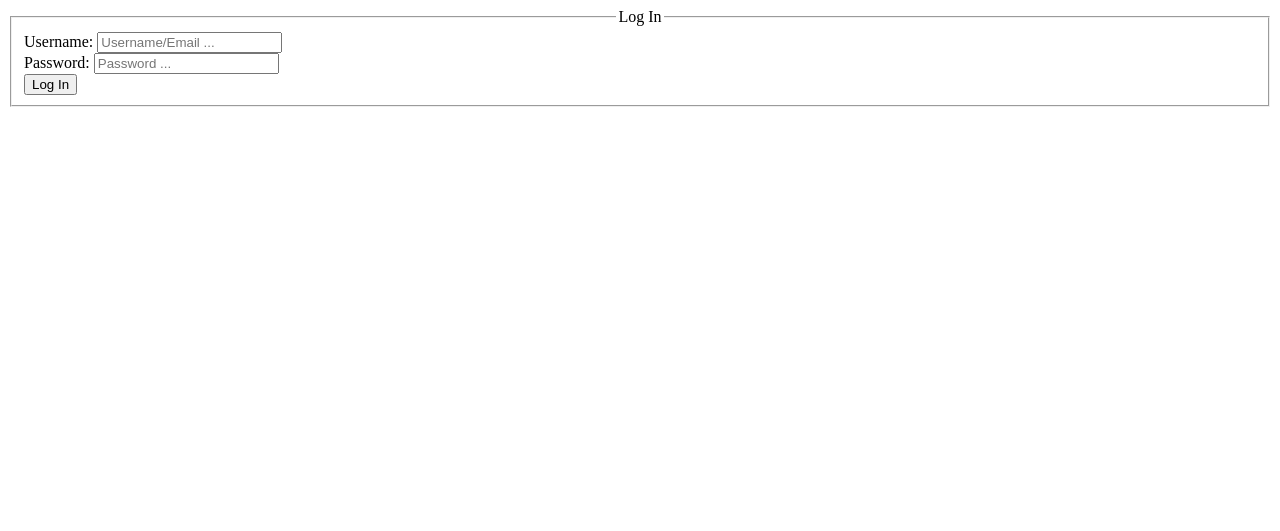
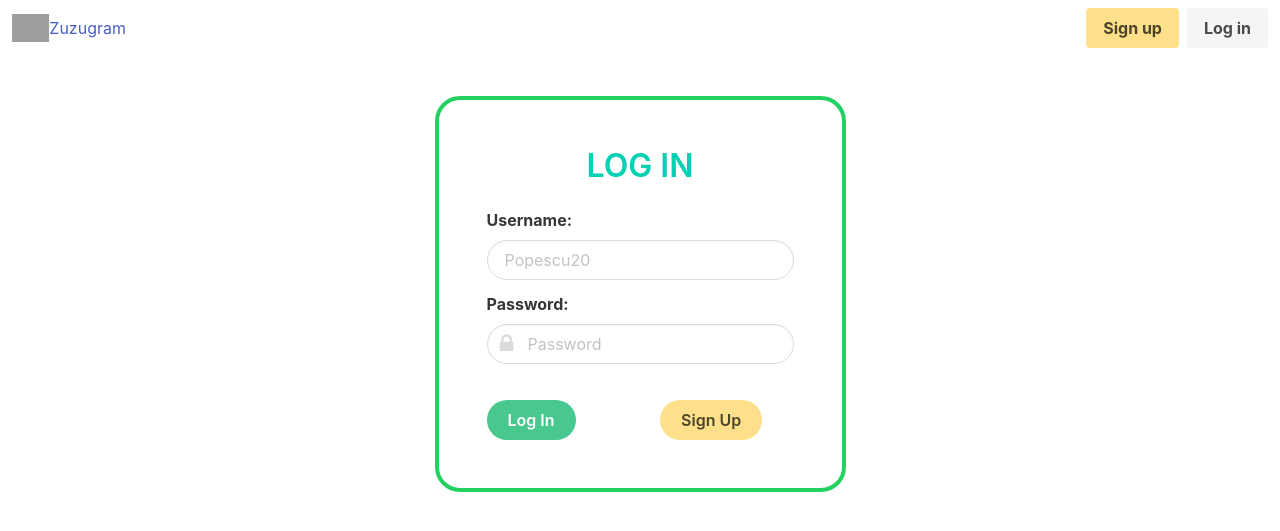
Before and after one commit to MariusGhiniei/web-project-1, a PHP site: page /index-login.php in a window 1280 px wide. Shown: the top 531 px of the page. Run offline with PHP 8.4, Linux system fonts and the light colour scheme; grey boxes are pictures that could not be loaded.

Commit message:
login page UI

```diff
--- a/auth/login-page/index-login.php
+++ b/auth/login-page/index-login.php
@@ -5,24 +5,90 @@
     <meta http-equiv="X-UA-Compatible" content="IE=edge">
     <meta name="viewport" content="width=device-width, initial-scale=1.0">
     <title>Zuzu</title>
+
+    <!-- Bulma import -->
+    <link rel="stylesheet" href="https://cdn.jsdelivr.net/npm/bulma@0.9.3/css/bulma.min.css">
+
+    <!-- Font Awesome Icons Import -->
+    <link rel="stylesheet" href="https://maxcdn.bootstrapcdn.com/font-awesome/4.7.0/css/font-awesome.min.css">
+
+    <!-- Css import -->
+    <link rel= "stylesheet" href= "../signup-page/style/signup.css">
+    <link rel="stylesheet" href="../../header/style/header.css">
+    <link rel="stylesheet" href ="../login-page/style/login.css">
+
+    <!-- icon -->
+    <link rel="icon" href ="../../header/assets/cat.png">
 </head>
 <body>
+
+    <nav class="navbar is-fixed-top" role="navigation" aria-label="main navigation">
+        <div class="navbar-brand">
+            <a class="navbar-item" href="../../index-home-page.html">
+                <img src="../../header/assets/cat.png">
+                <span class ="logo" > Zuzugram </span>
+            </a>
+
+            <a role="button" class="navbar-burger" aria-label="menu" aria-expanded="false" data-target="navbar-menu">
+                <span aria-hidden="true"></span>
+                <span aria-hidden="true"></span>
+                <span aria-hidden="true"></span>
+            </a>
+        </div>
+
+        <div id="navbar-menu" class="navbar-menu">
+            <div class="navbar-end">
+                <div class="navbar-item">
+                    <div class="buttons">
+                        <a class="button is-warning">
+                            <strong>Sign up</strong>
+                        </a>
+                        <a class="button is-light">
+                            <strong>Log in</strong>
+                        </a>
+                    </div>
+                </div>
+            </div>
+        </div>
+    </nav>
+
+    <br> <br> <br> <br>
+
+    <section class="section form-border ">
         <form action="php/login.php" method="post">
-        <fieldset>
-            <legend style="text-align: center;">Log In</legend>
-            <label>Username: </label>
-            <input type="text" name ="username" placeholder="Username/Email ...">
+            <h1 class="title is-3 has-text-centered has-text-weight-semibold has-text-primary">LOG IN</h1>
+
+            <div class="field">
+                <label class="label"> Username: </label>
+                <div class="control">
+                    <input type="text" name = "username"
+                    class="input-reset-size input is-rounded" placeholder="Popescu20" >
+                </div>
+            </div>
+
+            <div class="field">
+                <label class="label"> Password: </label>
+                <p class="control has-icons-left">
+                    <input type="password" name="password"
+                    class="input-reset-size input is-rounded" placeholder="Password" >
+                    <span class="icon is-large is-left">
+                        <i class=" fa fa-lock fa-lg"></i>
+                    </span>
+                </p>
+            </div>
             <br>
-            <label >Password: </label>
-            <input type="password" name="password" placeholder="Password ...">
-            <br>
-            <button type ="submit" name ="submit"> Log In</button>
-        </fieldset>
+            <button class=" button is-success is-rounded has-text-weight-semibold " name = "login">Log In</button>
+
+            <button class="align-left button is-warning is-rounded has-text-weight-semibold"type="submit" name="submit"> Sign Up</button>
+
 
         <?php
             require_once '../login-page/php/validations.php';
             ?>
         </form>
+    </section>
 
+    <!-- js import -->
+    <script src="../../header/js/header.js"></script>
 </body>
 </html>
--- a/auth/login-page/style/login.css
+++ b/auth/login-page/style/login.css
@@ -0,0 +1,10 @@
+.form-border{
+    border: 4px solid hsl(141, 71%, 48%);
+    border-radius:25px;
+    max-width:max-content;
+    margin: 0 auto;
+}
+
+.align-left{
+    margin-left:80px;
+}
```
Also changed, not shown: auth/signup-page/index-signup.php (+7 -1 lines). Lines whose indentation alone changed are shown as unchanged.
